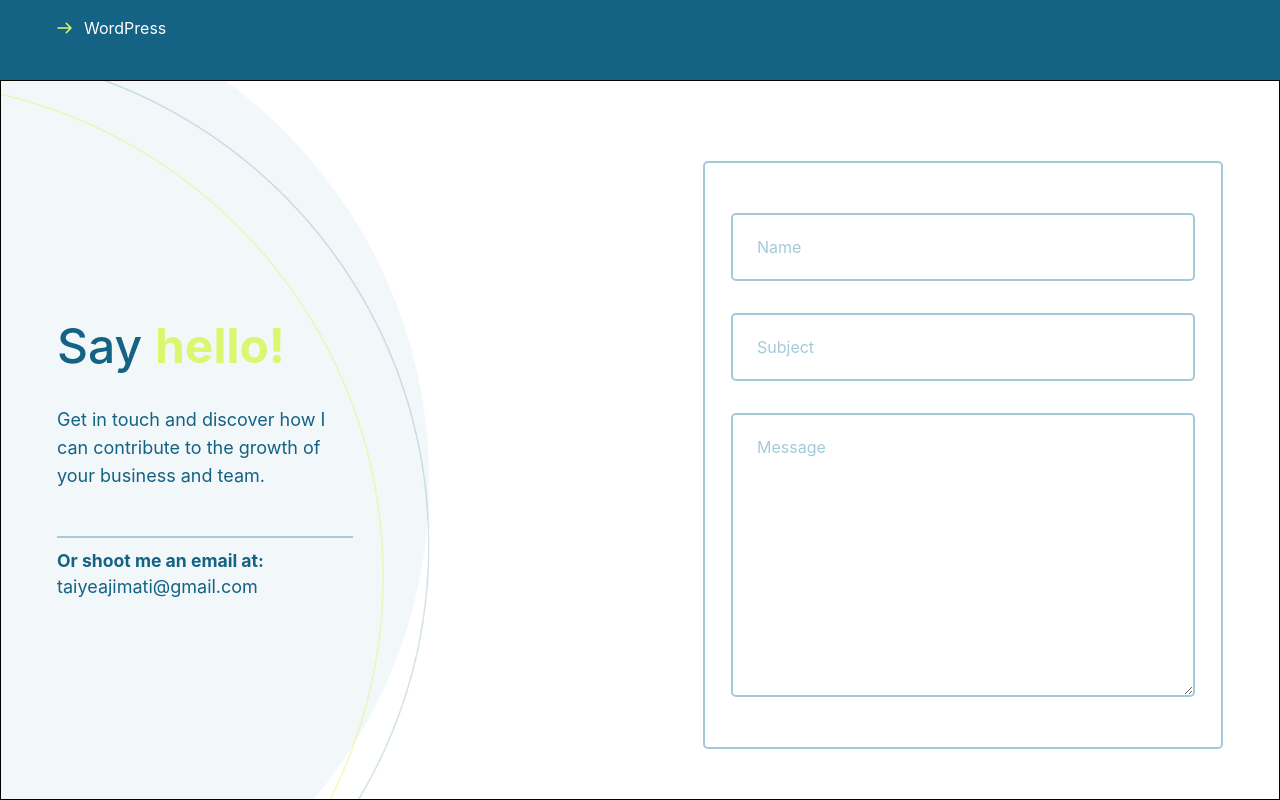
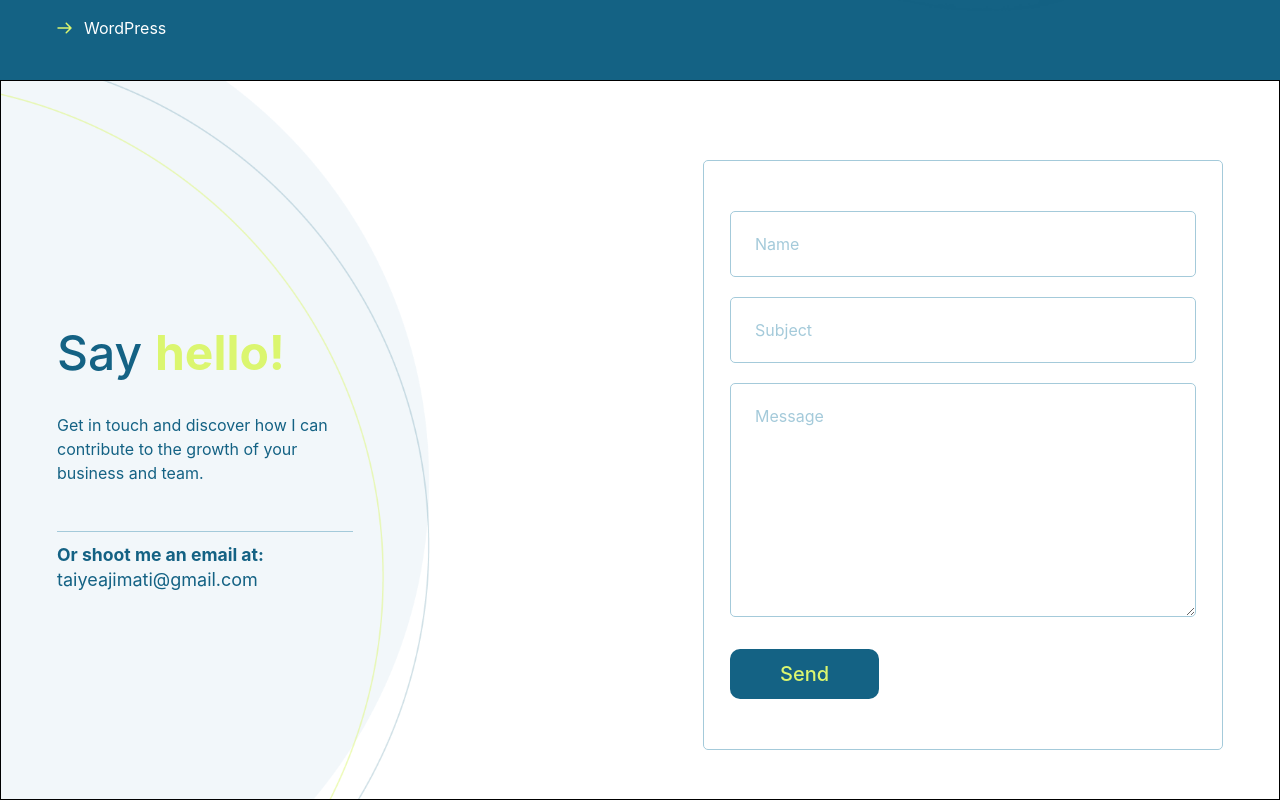
Before and after one commit to Teewaii/realestate, a React (Create React App) app in the folder portfolio/portfolio/: page / in a window 1280 px wide. Shown: the part 1535-2335 px from the top of the page. Built offline with nearby package versions, Linux system fonts and the light colour scheme.

Commit message:
last office commit

```diff
--- a/portfolio/portfolio/src/App.js
+++ b/portfolio/portfolio/src/App.js
@@ -27,6 +27,8 @@ function App() {
       <Nav
         toggle={toggle}
         toggleMenu={toggleMenu}
+        dark_mode={dark_mode}
+            DarkMode={DarkMode}
         />
          <Hero
         toggle={toggle}
@@ -36,9 +38,7 @@ function App() {
       <Contact/>
       <Socials />
       <Tools/>
-      <Mode
-            dark_mode={dark_mode}
-            DarkMode={DarkMode}/>
+
       {/*<Projects/> */}
       {!toggle &&
         <div className="overlay bg-primary opacity-[0.8]  absolute top-0 left-0 right-0 bottom-0" onClick={toggleMenu}></div>}
--- a/portfolio/portfolio/src/components/btn/Mode_mob.jsx
+++ b/portfolio/portfolio/src/components/btn/Mode_mob.jsx
@@ -4,7 +4,7 @@ import { SunIcon } from '@heroicons/react/24/solid'
 
 export default function Mode_mob({ dark_mode, DarkMode }) {
   return (
-    <div className='mode cursor-pointer tool  group absolute  top-[6%] left-[70%] S
+    <div className='mode cursor-pointer tool  group
      md:relative md:hidden
       ' onClick={DarkMode}>
       <small className=' hidden absolute mt-[-20px] -ml-[20px] w-[100px] text-[13px]  group-hover:block  ease-in-out duration-300  font-bold text-lightprim'>{!dark_mode ? 'Night mode' : 'Day mode'}</small>
--- a/portfolio/portfolio/src/components/contact/Contact.jsx
+++ b/portfolio/portfolio/src/components/contact/Contact.jsx
@@ -12,7 +12,7 @@ export default function Contact() {
                 <h1 className='text-[38px] mb-[10px] md:text-[48px] md:mb-[24px]' >
                   Say <span className='text-secondary font-bold'>hello!</span>
                 </h1>
-                <p className='border-b-[2px] border-lightprim pb-[28px]  text-primary text-lg
+                <p className='border-b-[1px] border-lightprim pb-[28px]  text-primary text-md
                 md:w-[296px] md:pb-[46px]
                 '>Get in touch and discover how I can contribute to the growth of  your business and team.</p>
               <div className="shoot mt-[12px] mb-[20px]">
@@ -21,24 +21,28 @@ export default function Contact() {
               </div>
               </div>
 
-              <div className="form border-2 border-lightprim mt-[30px] rounded-[5px] w-[100%] py-[50px] px-[26px]
+              <div className="form border-[1px] border-lightprim mt-[30px] rounded-[5px] w-[100%] py-[50px] px-[26px]
               md:w-[520px]
               ">
-                <form className='flex flex-col gap-[32px] ' action="#">
-                <input className='placeholder-lightprim  py-[10px] border-2 border-lightprim w-[100%] rounded-[5px]
+                <form className='flex flex-col gap-[20px] ' action="#">
+                <input className='placeholder-lightprim   py-[10px] border-[1px] border-lightprim w-[100%] rounded-[5px]
                 pl-[24px] focus:border-0 focus:ring-[2px] focus:ring-primary  focus:outline-none
                md:py-[20px]   ' type="text" name="name" id="name" placeholder='Name'  />
 
-                <input className='placeholder-lightprim  py-[10px] border-2 border-lightprim w-[100%] rounded-[5px]
+                <input className='placeholder-lightprim  red py-[10px] border-[1px] border-lightprim w-[100%] rounded-[5px]
                 pl-[24px] focus:border-0 focus:ring-[2px] focus:ring-primary  focus:outline-none
                md:py-[20px]   ' type="text" name="subject" id="subject" placeholder='Subject'  />
 
-                <textarea  className='placeholder-lightprim  py-[10px] border-2 border-lightprim w-[100%] rounded-[5px]
+                <textarea  className='placeholder-lightprim   py-[10px] border-[1px] border-lightprim w-[100%] rounded-[5px]
                 pl-[24px] focus:border-0 focus:ring-[2px] focus:ring-primary  focus:outline-none
 
-md:py-[20px]                '  name="msg" id="msg" cols="30" rows="10" placeholder='Message'></textarea>
-
-
+md:py-[20px]                '  name="msg" id="msg" cols="30" rows="8" placeholder='Message'></textarea>
+              < div className ='send flex justify-between mt-3'>
+              <button className='btn rounded-[10px] py-[10px] px-[45px]
+       lg:px-[50px] text-secondary text-[20px] font-medium ease-in-out dark:text-primary dark:bg-[white] dark:hover:bg-secondary
+      duration-300 bg-primary hover:bg-secondary  hover:text-primary inline'>Send</button>
+             <span></span>
+             </div>
                 </form>
               </div>
               </div>
--- a/portfolio/portfolio/src/components/hero/Hero.jsx
+++ b/portfolio/portfolio/src/components/hero/Hero.jsx
@@ -8,7 +8,7 @@ import arrowDown from '../../img/directArrow.svg';
 export default function Hello() {
   return (
 
-    <section className='hero  relative bg-hero-right-mob  bg-contain bg-right-top bg-no-repeat overflow-hidden
+    <section className='hero  relative bg-hero-right-mob pt-[120px] bg-contain bg-right-top bg-no-repeat overflow-hidden
             md:bg-hero-right-lg md:h-[90vh]    dark:bg-dark
             '>
       <div className='bucket container pt-[45px] text-[17px]
--- a/portfolio/portfolio/src/components/nav/Nav.jsx
+++ b/portfolio/portfolio/src/components/nav/Nav.jsx
@@ -4,14 +4,18 @@ import hamburger from '../../img/hamburger.svg';
 import close from '../../img/close.svg';
 import Btn from '../btn/Btn';
 import Mode from '../../components/btn/Mode';
+import Mode_mob from '../btn/Mode_mob';
 
 export default function Nav({ toggle, toggleMenu,dark_mode,DarkMode }) {
 
   return (
-    <nav className=' absolute left-0 right-0 top-[15px]  '>
+    <nav className=' absolute left-0 right-0  top-0  '>
 
       <div className='navContainer container flex items-center justify-between py-[30px] md:py-[30px] 3xl:py-[45px]  '>
-        <div className="logo cursor-pointer relative z-[90]"><img className='w-[40px] lg:w-[50px]' src={logo} alt="" /></div>
+        <div className="logo cursor-pointer relative z-[90] ">
+          <img className='w-[40px] lg:w-[50px]' src={logo} alt="" />
+
+          </div>
         <div className="links z-40 ">
           <ul className={toggle ? 'hidden bg-[white] md:bg-opacity-0 flex-col items-start  gap-[20px] absolute top-0 left-0 right-0 pt-[128px] pb-[44px]  md:flex md:gap-[30px] md:flex-row md:relative md:p-0 ' : '  flex flex-col items-start  bg-[white] absolute top-0 left-0 right-0 pt-[128px] pb-[44px]  md:flex md:gap-[30px] md:flex-row md:relative md:p-0'}>
 
@@ -34,26 +38,16 @@ export default function Nav({ toggle, toggleMenu,dark_mode,DarkMode }) {
           </ul>
 
         </div>
-        <div className="toggles md:hidden relative  z-[290]" onClick={toggleMenu}  >
-{toggle ?
+        <div className="icon space-x-8 flex items-center z-[90] ">
+        <Mode_mob
+        dark_mode={dark_mode}
+            DarkMode={DarkMode}/>
+        <div className="toggles md:hidden relative z-[290]" onClick={toggleMenu}  >
+         {toggle ?
             <img className='md:hidden w-[28px]   cursor-pointer' src={hamburger} alt="hamburger" /> :
             <img className='md:hidden w-[25px]   cursor-pointer' src={close} alt="close-menu" />}
 
-
-
-        {/* {toggle ?
-          <span className='md:hidden w-[28px]   cursor-pointer' ><svg width="20" height="14" viewBox="0 0 20 14" fill="none" xmlns="http://www.w3.org/2000/svg">
-<rect width="20" height="2" rx="1" fill="#146284"/>
-<rect y="6" width="20" height="2" rx="1" fill="#146284"/>
-<rect y="12" width="20" height="2" rx="1" fill="#146284"/>
-</svg>
-</span>:
-          <span className='md:hidden w-[25px]   cursor-pointer'><svg width="16" height="16" viewBox="0 0 16 16" fill="none" xmlns="http://www.w3.org/2000/svg">
-<rect  className='fill-secondary' x="1.41418" width="20" height="2" rx="1" transform="rotate(45 1.41418 0)" fill="#146284"/>
-<rect className='fill-secondary' x="0.000366211" y="14.1422" width="20" height="2" rx="1" transform="rotate(-45 0.000366211 14.1422)" fill="#146284"/>
-</svg>
-</span>} */}
-
+        </div>
         </div>
       </div>
 
--- a/portfolio/portfolio/src/index.css
+++ b/portfolio/portfolio/src/index.css
@@ -52,12 +52,11 @@ code {
 
   .body {
     @apply text-[1.2rem] leading-[1.5rem] text-primary
+
   }
 
 
 }
-
-
 
 
 
```
